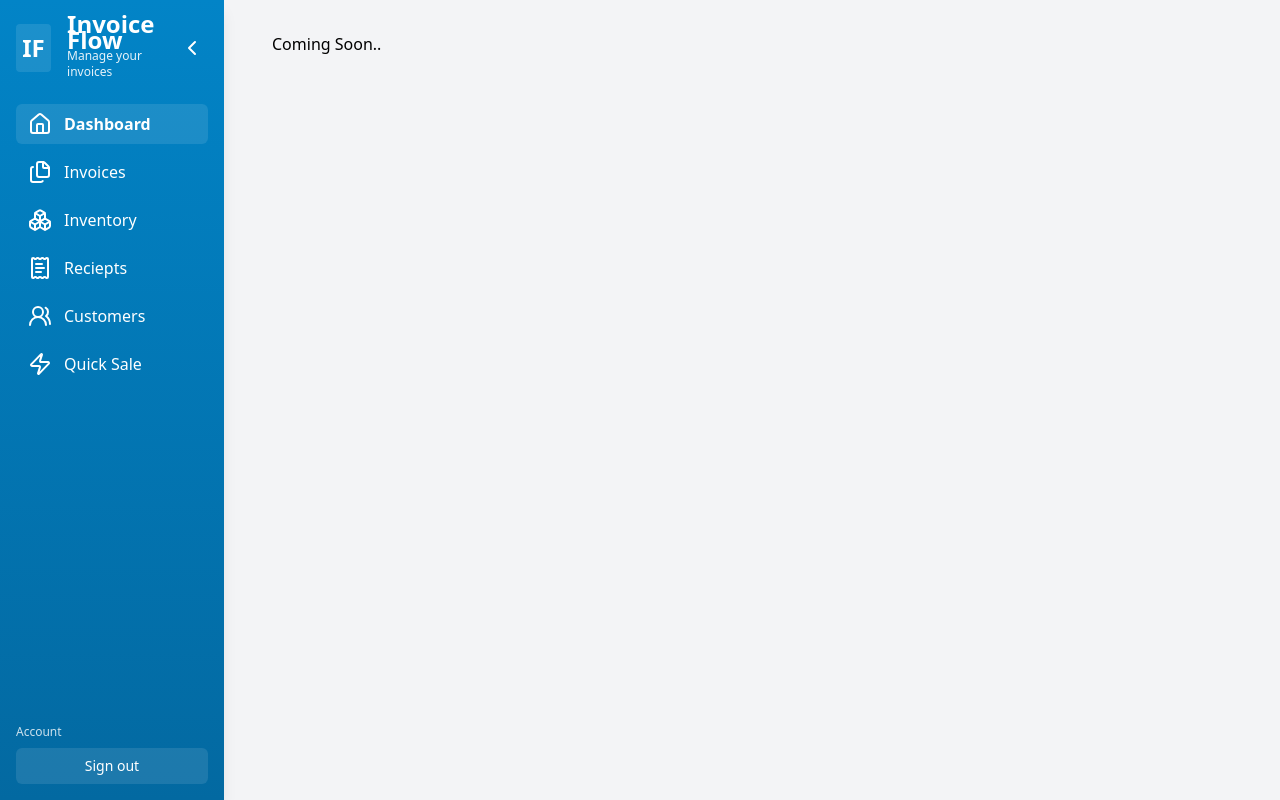
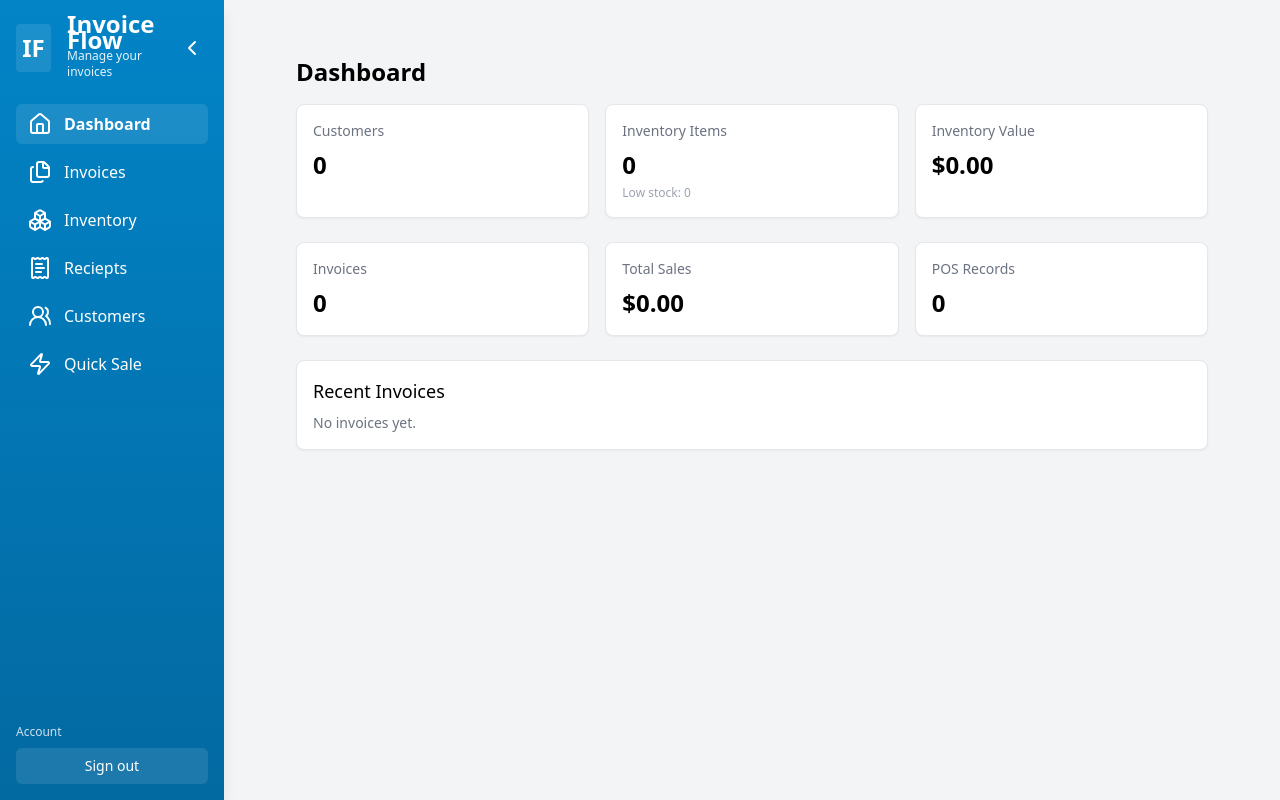
Before and after one commit to Sultan2403/Invoice-Flow, a React (Vite) app: page / in a window 1280 px wide. Built offline with nearby package versions, Linux system fonts and the light colour scheme.

Commit message:
befor pos sale refactor

```diff
--- a/src/Components/Secondary/Customers/UI/customerForm.jsx
+++ b/src/Components/Secondary/Customers/UI/customerForm.jsx
@@ -108,11 +108,14 @@ export default function Customer_Form({ editCustomer, onSubmit, onClose }) {
 
         <div>
           <FormControl error={Boolean(errors.phone)} fullWidth>
-            <PhoneInputWithCountrySelect
-              placeholder="Enter phone number"
-              value={customer.phone}
-              onChange={(value) => setCustomer({ ...customer, phone: value })}
-            />
+            <div className="flex items-center gap-2 p-2 border rounded bg-gray-50" style={{alignItems: 'center'}}>
+              <PhoneInputWithCountrySelect
+                className="w-full"
+                placeholder="Enter phone number"
+                value={customer.phone}
+                onChange={(value) => setCustomer({ ...customer, phone: value })}
+              />
+            </div>
             <FormHelperText>{errors.phone}</FormHelperText>
           </FormControl>
         </div>
--- a/src/Components/Secondary/Dashboard/dashboard.jsx
+++ b/src/Components/Secondary/Dashboard/dashboard.jsx
@@ -1,3 +1,81 @@
+import { useEffect, useState } from "react";
+import { getCustomers } from "../Customers/Helpers/Storage/customers";
+import { getInventoryItems } from "../Inventory/Helpers/Storage/inventory";
+import { getInvoices } from "../Invoice/Helpers/Storage/getInvoices";
+import { getSaleData } from "../POS Sale/Helpers/Storage/storage";
+
+function MetricCard({ title, value, hint }) {
+  return (
+    <div className="bg-white border rounded-lg p-4 shadow-sm">
+      <div className="text-sm text-gray-500">{title}</div>
+      <div className="text-2xl font-bold mt-2">{value}</div>
+      {hint && <div className="text-xs text-gray-400 mt-1">{hint}</div>}
+    </div>
+  );
+}
+
 export default function Dashboard() {
-  return <div className="w-full h-full "> Coming Soon..</div>;
+  const [customers, setCustomers] = useState([]);
+  const [inventory, setInventory] = useState([]);
+  const [invoices, setInvoices] = useState([]);
+  const [posSales, setPosSales] = useState([]);
+
+  useEffect(() => {
+    setCustomers(getCustomers());
+    setInventory(getInventoryItems());
+    setInvoices(getInvoices());
+    setPosSales(getSaleData());
+  }, []);
+
+  const customerCount = customers.length;
+  const inventoryCount = inventory.length;
+
+  const lowStockCount = inventory.filter((i) => {
+    if (typeof i.lowStockThreshold === "number") return i.currentStock <= i.lowStockThreshold;
+    return i.currentStock <= 5;
+  }).length;
+
+  const inventoryValue = inventory.reduce((sum, it) => sum + (Number(it.price || 0) * Number(it.currentStock || 0)), 0);
+
+  const invoiceCount = invoices.length;
+  const totalSales = invoices.reduce((sum, inv) => sum + (Number(inv.total || 0)), 0);
+
+  const recentInvoices = [...invoices].sort((a,b) => new Date(b.createdAt) - new Date(a.createdAt)).slice(0,5);
+
+  return (
+    <div className="w-full p-6">
+      <h2 className="text-2xl font-semibold mb-4">Dashboard</h2>
+
+      <div className="grid grid-cols-1 sm:grid-cols-3 gap-4 mb-6">
+        <MetricCard title="Customers" value={customerCount} />
+        <MetricCard title="Inventory Items" value={inventoryCount} hint={`Low stock: ${lowStockCount}`} />
+        <MetricCard title="Inventory Value" value={`$${inventoryValue.toFixed(2)}`} />
+      </div>
+
+      <div className="grid grid-cols-1 sm:grid-cols-3 gap-4 mb-6">
+        <MetricCard title="Invoices" value={invoiceCount} />
+        <MetricCard title="Total Sales" value={`$${totalSales.toFixed(2)}`} />
+        <MetricCard title="POS Records" value={posSales.length} />
+      </div>
+
+      <div className="bg-white border rounded-lg p-4 shadow-sm">
+        <h3 className="text-lg font-medium mb-2">Recent Invoices</h3>
+        {recentInvoices.length === 0 ? (
+          <div className="text-sm text-gray-500">No invoices yet.</div>
+        ) : (
+          <ul className="space-y-2">
+            {recentInvoices.map((inv) => (
+              <li key={inv.id} className="flex justify-between">
+                <div>
+                  <div className="font-medium">{inv.name || inv.no || "Invoice"}</div>
+                  <div className="text-xs text-gray-500">{new Date(inv.createdAt).toLocaleString()}</div>
+                </div>
+                <div className="font-medium">${Number(inv.total || 0).toFixed(2)}</div>
+              </li>
+            ))}
+          </ul>
+        )}
+      </div>
+    </div>
+  );
 }
```
